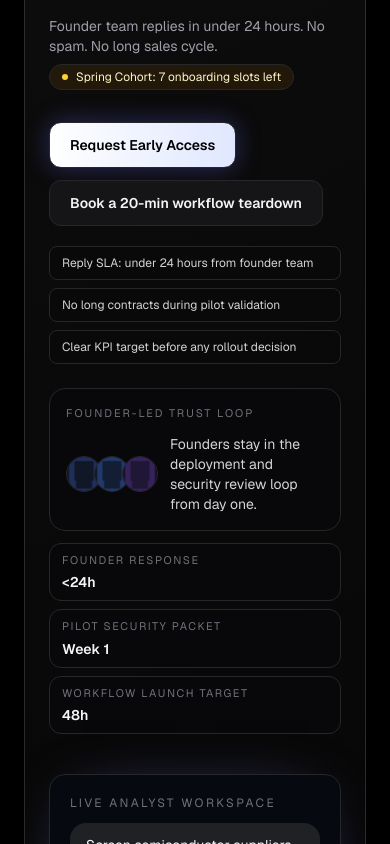
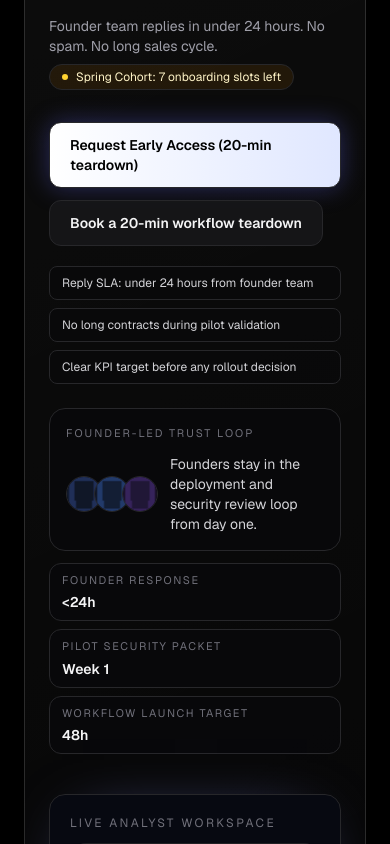
Before and after one commit to KladeAI/Klade, a Next.js app in the folder website/: page / in a window 390 px wide. Shown: the part 1300-2144 px from the top of the page. Built offline with nearby package versions, Linux system fonts and the light colour scheme.

Commit message:
polish website v2 launch readiness: mobile nav, trust clarity, and CTA tuning

```diff
--- a/website/src/app/globals.css
+++ b/website/src/app/globals.css
@@ -88,6 +88,7 @@ body::after {
   display: flex;
   width: max-content;
   gap: 0.6rem;
+  will-change: transform;
   animation: marquee-x 22s linear infinite;
 }
 
@@ -112,6 +113,7 @@ body::after {
 
 @media (prefers-reduced-motion: no-preference) {
   .cta-glow {
+    will-change: box-shadow;
     animation: cta-glow 2.8s ease-in-out infinite;
   }
 
@@ -147,3 +149,9 @@ body::after {
     }
   }
 }
+
+@media (max-width: 767px) {
+  .cta-glow {
+    animation-duration: 4.2s;
+  }
+}
--- a/website/src/app/page.tsx
+++ b/website/src/app/page.tsx
@@ -469,7 +469,7 @@ export default function HomePage() {
             </p>
             <div className="mt-8 flex flex-wrap gap-3">
               <Button href="#lead-form" eventName="hero_cta_click" eventPayload={{ placement: "hero", cta: "request_early_access" }}>
-                Request Early Access
+                Request Early Access (20-min teardown)
               </Button>
               <Button
                 href="#lead-form"
@@ -1472,6 +1472,11 @@ export default function HomePage() {
                 <div key={item} className="rounded-xl border border-zinc-800 bg-zinc-900 px-4 py-3 text-zinc-200">{item}</div>
               ))}
             </div>
+            <div className="mt-4 flex flex-wrap gap-2 text-xs">
+              <span className="rounded-full border border-zinc-700 bg-zinc-900/80 px-3 py-1.5 text-zinc-300">NDA workflow available</span>
+              <span className="rounded-full border border-zinc-700 bg-zinc-900/80 px-3 py-1.5 text-zinc-300">DPA + security packet template</span>
+              <span className="rounded-full border border-zinc-700 bg-zinc-900/80 px-3 py-1.5 text-zinc-300">Architecture diagram in kickoff week</span>
+            </div>
             <p className="mt-5 text-sm text-zinc-400">Typical first-call output: data-flow map, permission model, and rollout checklist your security reviewer can evaluate quickly.</p>
           </div>
         </FadeIn>
--- a/website/src/components/navigation.tsx
+++ b/website/src/components/navigation.tsx
@@ -251,7 +251,7 @@ export function Navigation() {
                 <motion.div
                   id={mobileMenuId}
                   ref={menuPanelRef}
-                  className="relative z-50 border-t border-zinc-800 px-4 pb-[calc(1rem+env(safe-area-inset-bottom))] pt-3 md:hidden"
+                  className="relative z-50 max-h-[calc(100dvh-5.5rem)] overflow-y-auto overscroll-contain border-t border-zinc-800 px-4 pb-[calc(1rem+env(safe-area-inset-bottom))] pt-3 md:hidden"
                   role="dialog"
                   aria-modal="true"
                   initial={reduceMotion ? { opacity: 0 } : { opacity: 0, y: -16 }}
```
